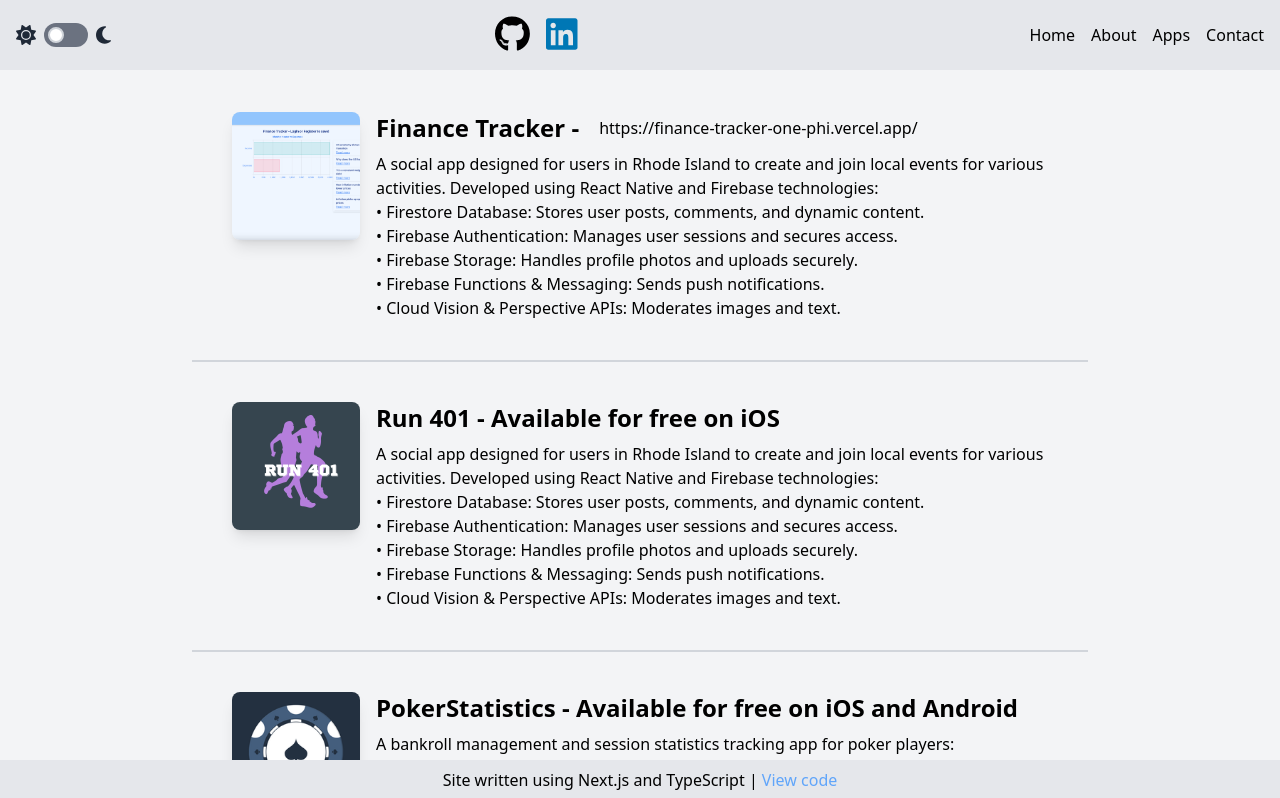
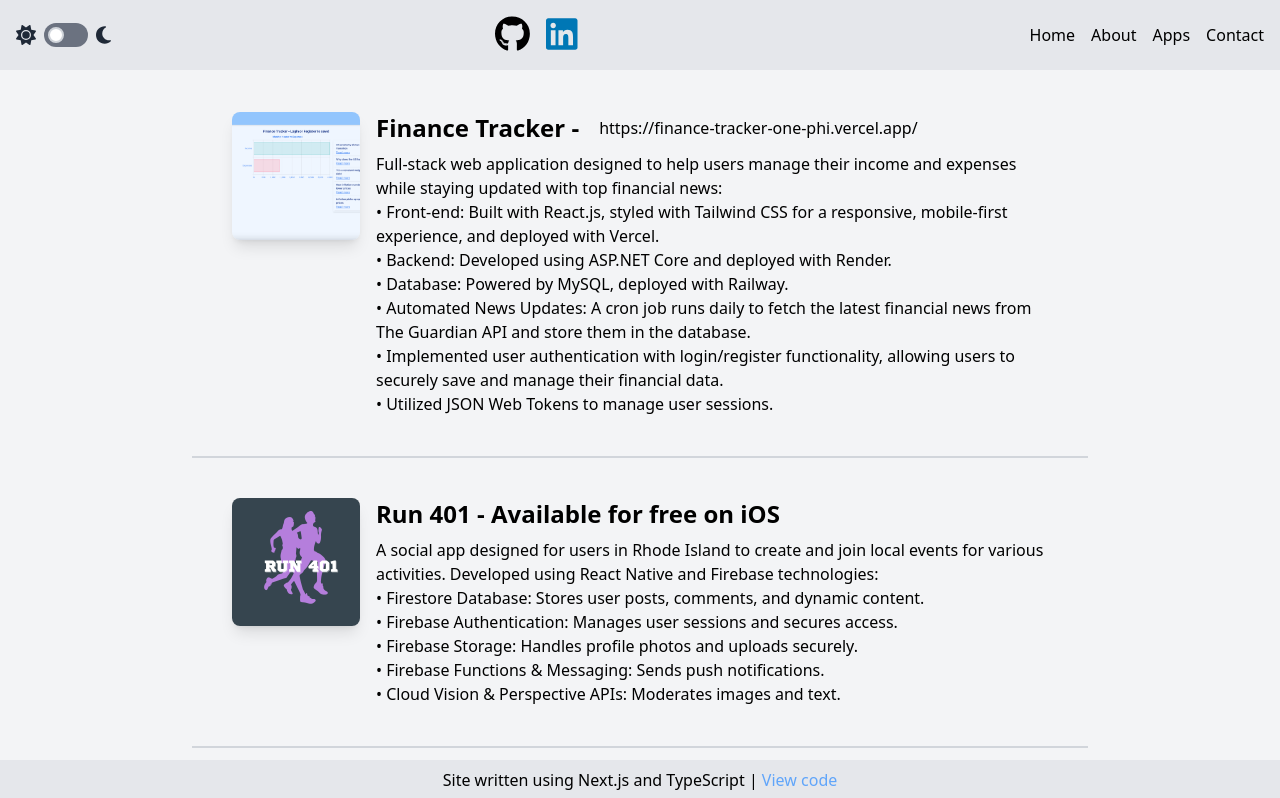
Before and after one commit to neilmccaffrey/Personal-site, a Next.js app: page /apps in a window 1280 px wide. Shown: the top 798 px of the page. Built offline with nearby package versions, Linux system fonts and the light colour scheme.

Commit message:
updated apps and about pages

```diff
--- a/app/about/page.tsx
+++ b/app/about/page.tsx
@@ -47,7 +47,7 @@
             <br />• TypeScript
             <br />• Java
             <br />• C++
-            <br />• Python
+            <br />• C#
           </p>
         </motion.div>
         <motion.div
@@ -63,6 +63,8 @@
             • React.js
             <br />• React Native
             <br />• Next.js
+            <br />• Redux
+            <br />• Framer Motion
             <br />• Bootstrap
             <br />• Tailwind CSS
           </p>
@@ -77,7 +79,9 @@
         >
           <p className="dark:text-white text-2xl md:text-4xl">Back-End</p>
           <p className="dark:text-white mt-4 text-xl md:text-2xl">
-            • Firebase
+            • ASP.NET Core
+            <br />• JWT
+            <br />• Firebase
             <br />• AWS
             <br />• REST
             <br />• Node/Express.js
@@ -97,8 +101,8 @@
             Database Technologies
           </p>
           <p className="dark:text-white mt-4 text-xl md:text-2xl">
-            • Firebase Firestore
-            <br />• SQL
+            • MySQL
+            <br />• Firebase Firestore
             <br />• NoSQL
           </p>
         </motion.div>
@@ -116,7 +120,9 @@
           <p className="dark:text-white mt-4 text-xl md:text-2xl">
             • Git
             <br />• GitHub Actions
+            <br />• Cron Jobs
             <br />• Fastlane
+            <br />• Nginx
             <br />• CI/CD
           </p>
         </motion.div>
--- a/app/apps/page.tsx
+++ b/app/apps/page.tsx
@@ -58,19 +58,22 @@
             </Link>
           </div>
           <p className="dark:text-white text-sm md:text-base mt-2">
-            A social app designed for users in Rhode Island to create and join
-            local events for various activities. Developed using React Native
-            and Firebase technologies:
+            Full-stack web application designed to help users manage their
+            income and expenses while staying updated with top financial news:
             <br />
-            • Firestore Database: Stores user posts, comments, and dynamic
-            content.
+            • Front-end: Built with React.js, styled with Tailwind CSS for a
+            responsive, mobile-first experience, and deployed with Vercel.
             <br />
-            • Firebase Authentication: Manages user sessions and secures access.
+            • Backend: Developed using ASP.NET Core and deployed with Render.
             <br />
-            • Firebase Storage: Handles profile photos and uploads securely.
-            <br />
-            • Firebase Functions & Messaging: Sends push notifications.
-            <br />• Cloud Vision & Perspective APIs: Moderates images and text.
+            • Database: Powered by MySQL, deployed with Railway.
+            <br />• Automated News Updates: A cron job runs daily to fetch the
+            latest financial news from The Guardian API and store them in the
+            database.
+            <br />• Implemented user authentication with login/register
+            functionality, allowing users to securely save and manage their
+            financial data.
+            <br />• Utilized JSON Web Tokens to manage user sessions.
           </p>
         </motion.div>
       </div>
```
